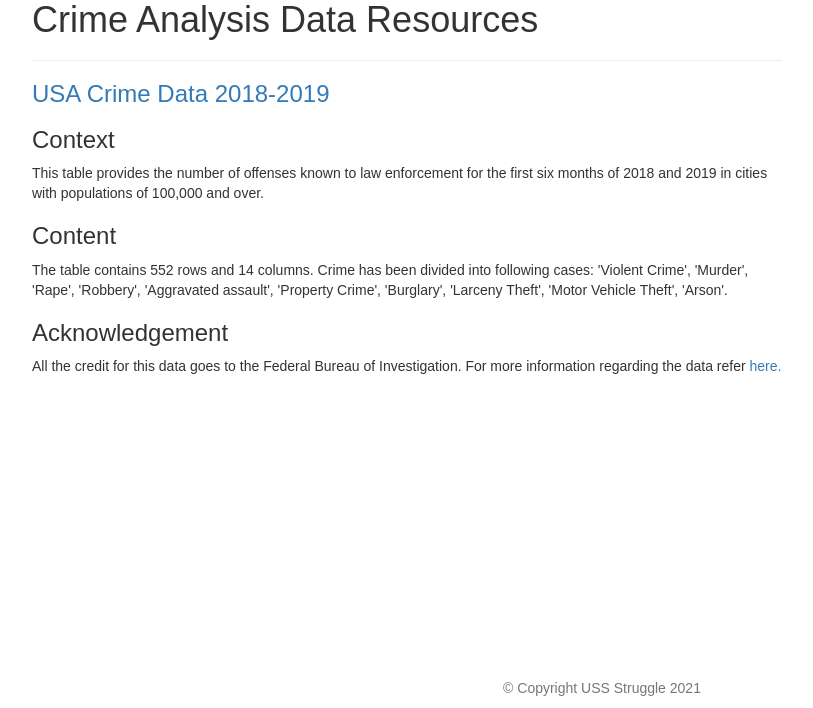
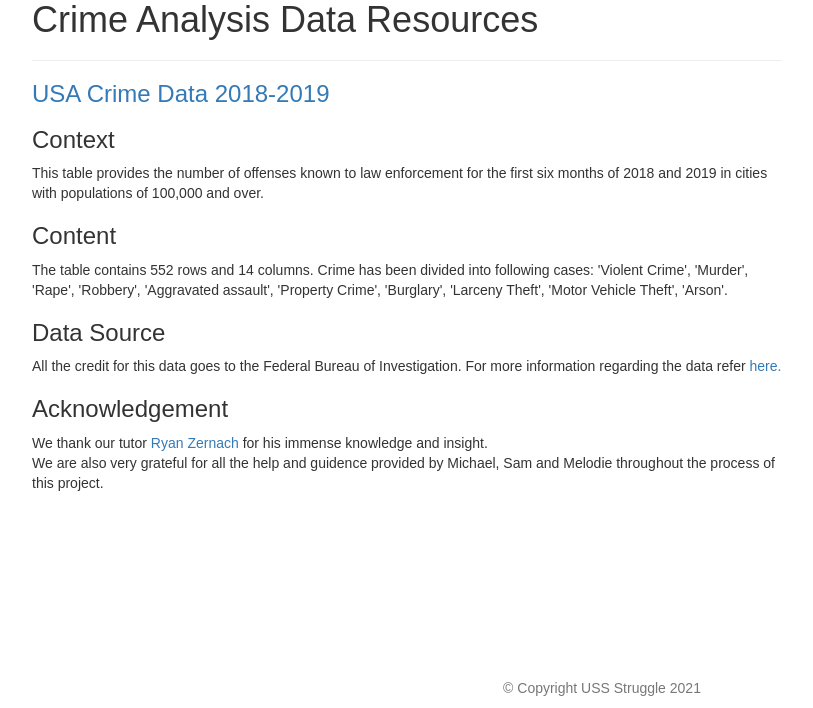
Before and after one commit to elysesulkey/National-Crime-Data-Analysis, a Flask app: page /resources in a window 1280 px wide. Shown: the part 92-800 px from the top of the page, without its empty margins (38-851 px from the left). Run offline with Flask 2, Linux system fonts and the light colour scheme; some libraries are stand-ins or nearby versions.

Commit message:
Acknowledgement changes

```diff
--- a/templates/index.html
+++ b/templates/index.html
@@ -65,7 +65,7 @@
   <!-- Start of landing page content -->
   <!-- Start of container -->
   <div class="container">
-    <h1 class="description-header">2018/2019 Crime Map Data</h1>
+    <h1 class="description-header">National Crime Map</h1>
     <hr class="description-hr" />
     <p> A description goes here.</p>
   </div>
--- a/templates/resources.html
+++ b/templates/resources.html
@@ -84,8 +84,12 @@
             <h3>Content</h3>
             The table contains 552 rows and 14 columns. Crime has been divided into following cases: 'Violent Crime', 'Murder', 'Rape', 'Robbery', 'Aggravated assault', 'Property Crime', 'Burglary', 'Larceny Theft', 'Motor Vehicle Theft', 'Arson'.
 
+            <h3>Data Source</h3>
+            All the credit for this data goes to the Federal Bureau of Investigation. For more information regarding the data refer <a href="https://ucr.fbi.gov/crime-in-the-u.s/2019/preliminary-report">here.</a></p>
+
             <h3>Acknowledgement</h3>
-            All the credit for this data goes to the Federal Bureau of Investigation. For more information regarding the data refer <a href="https://ucr.fbi.gov/crime-in-the-u.s/2019/preliminary-report">here.</a></p>
+            We thank our tutor <a href="https://ryan.zernach.com/">Ryan Zernach</a> for his immense knowledge and insight.
+            <p>We are also very grateful for all the help and guidence provided by Michael, Sam and Melodie throughout the process of this project. </p>
         </article>
       </div>
 
--- a/templates/visualizations.html
+++ b/templates/visualizations.html
@@ -57,7 +57,7 @@ body {font-family: Arial, Helvetica, sans-serif;}
 <body>
 
   <div class="navbar">
-    <a class="navbar-brand" style="background-color: gray;" href="/">Home</a>
+    <a class="navbar-brand" style="background-color: rgb(80, 63, 63);" href="/">Home</a>
     <a class="nav-link" href="/visualizations">Visualizations</a>
     <a class="nav-link" href="/aboutus">About Us</a>
     <a class="nav-link" href="/resources">Resources</a>
```
Also changed, not shown: 1 other file.
